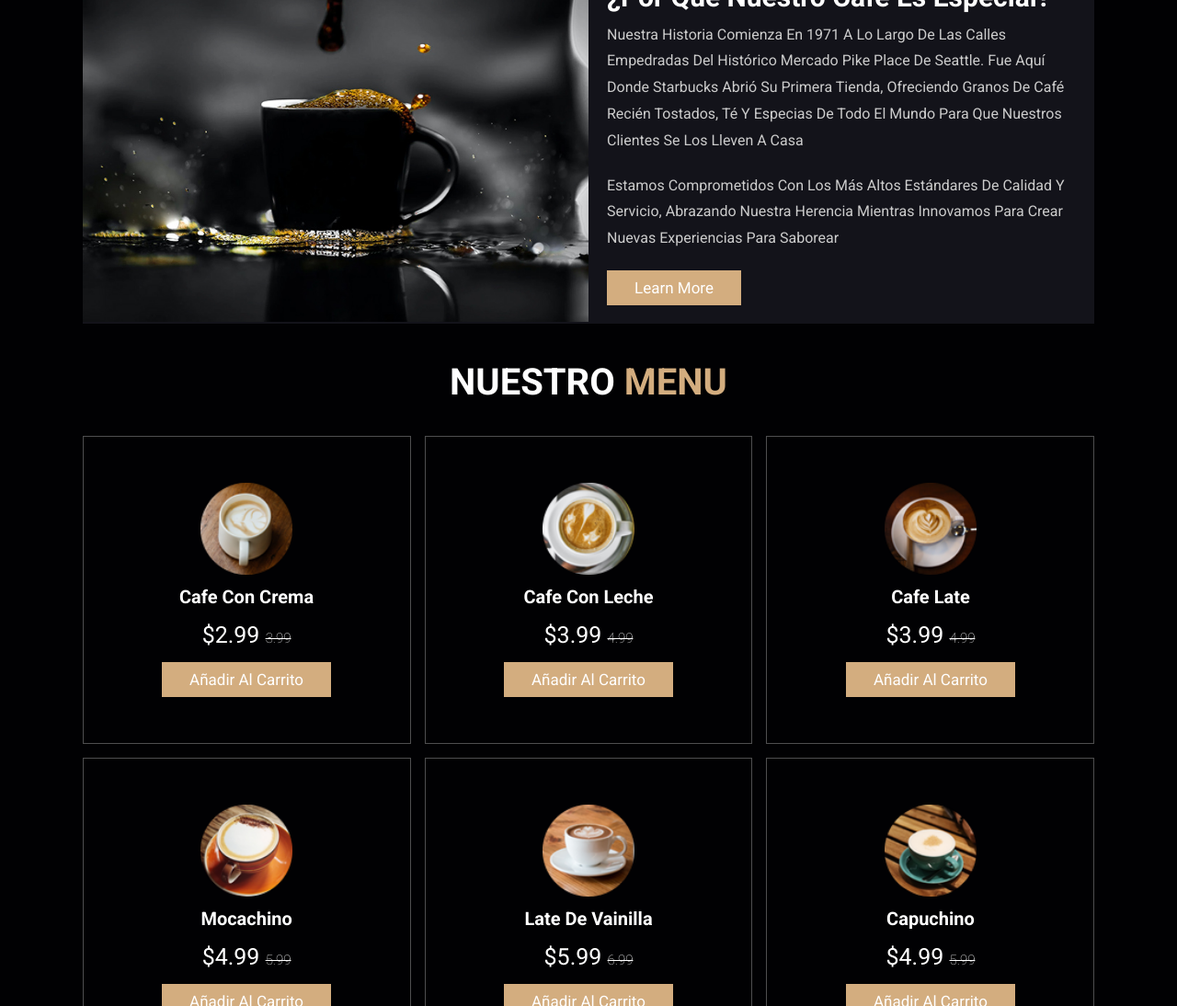
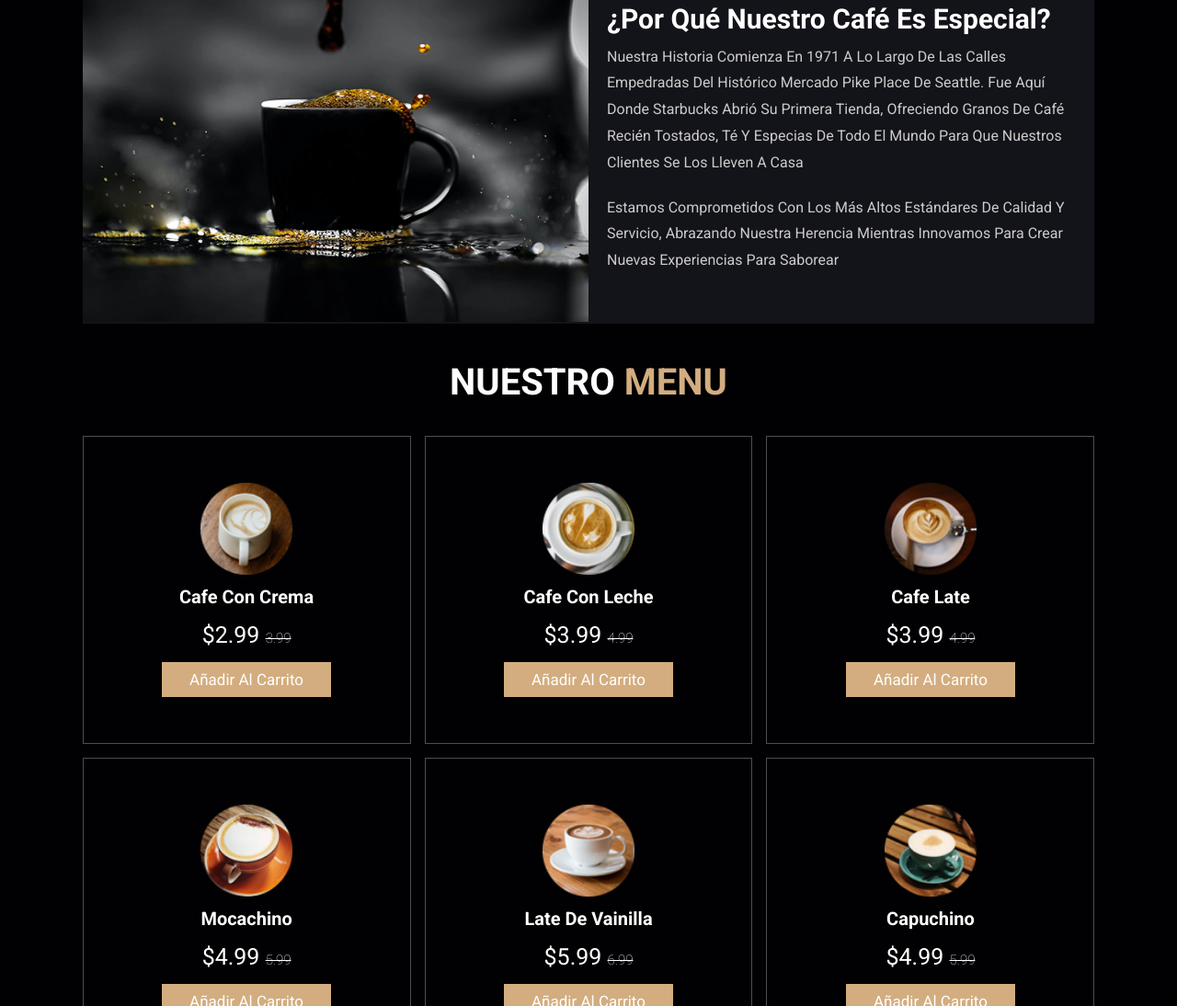
Before and after one commit to luecod/prog-mov1-html, a plain HTML site: page index.html in a window 1280 px wide. Shown: the part 944-2038 px from the top of the page at 92% size. Drawn offline with Linux system fonts and the light colour scheme.

Commit message:
Para presentar

```diff
--- a/index.html
+++ b/index.html
@@ -636,7 +636,6 @@
           tostados, té y especias de todo el mundo para que nuestros clientes se los lleven a casa</p>
         <p>Estamos comprometidos con los más altos estándares de calidad y servicio, abrazando nuestra herencia
           mientras innovamos para crear nuevas experiencias para saborear</p>
-        <a href="#" class="btn">learn more</a>
       </div>
 
     </div>
```
